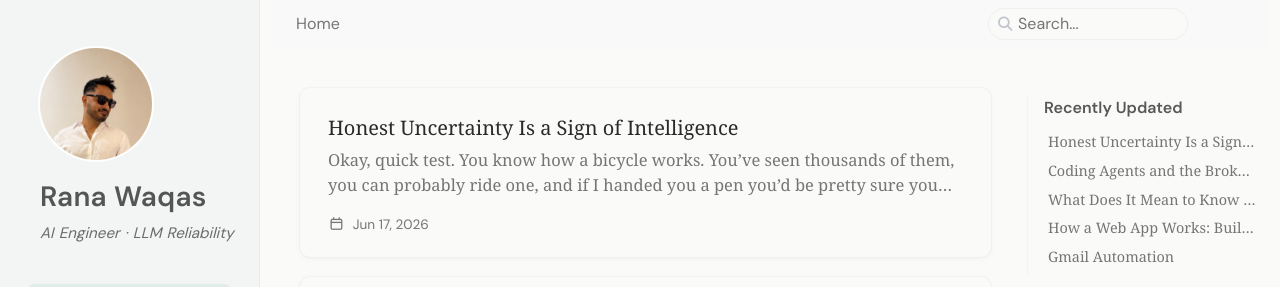
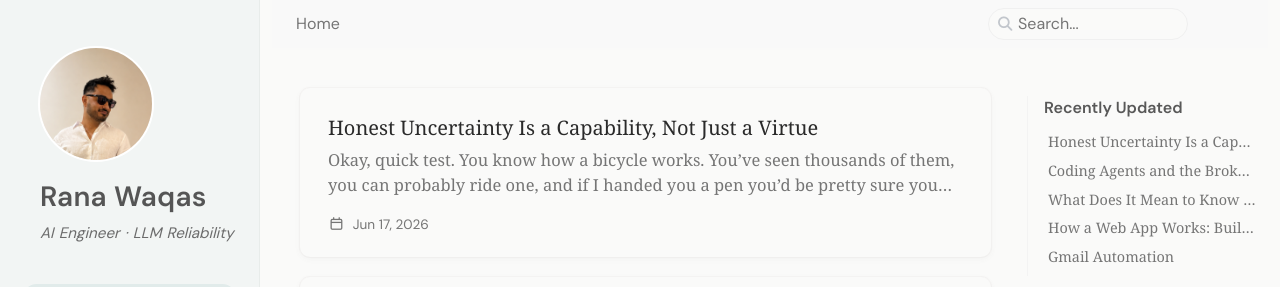
Before and after one commit to ranawaqas-ai/blog, a Jekyll site: the page built from index.html, in a window 1280 px wide and 1331 px high. Shown: the top 287 px of the window. Built offline with Jekyll 4.4.1, drawn with Linux system fonts in a browser that asks for light colours; cached includes are drawn as plain includes; nearby versions of some CDN libraries; the list of posts is cut into pages by our own code.

Commit message:
feat: retitle to 'Honest Uncertainty Is a Capability, Not Just a Virtue'
Co-Authored-By: Claude Opus 4.8 <noreply@anthropic.com>

```diff
--- a/_posts/2026-06-17-honest-uncertainty.md
+++ b/_posts/2026-06-17-honest-uncertainty.md
@@ -1,5 +1,5 @@
 ---
-title: "Honest Uncertainty Is a Sign of Intelligence"
+title: "Honest Uncertainty Is a Capability, Not Just a Virtue"
 category: research
 tag: [metacognition, ai]
 math: true
```
